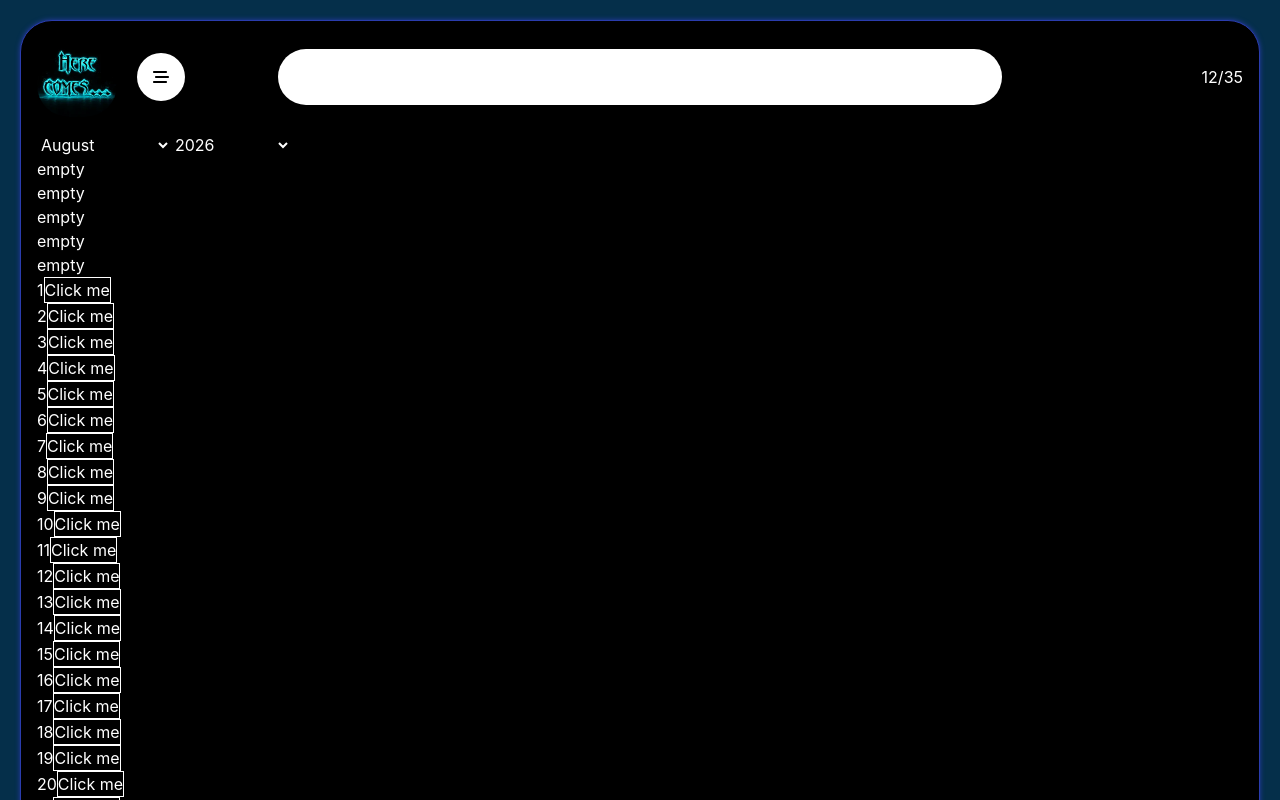
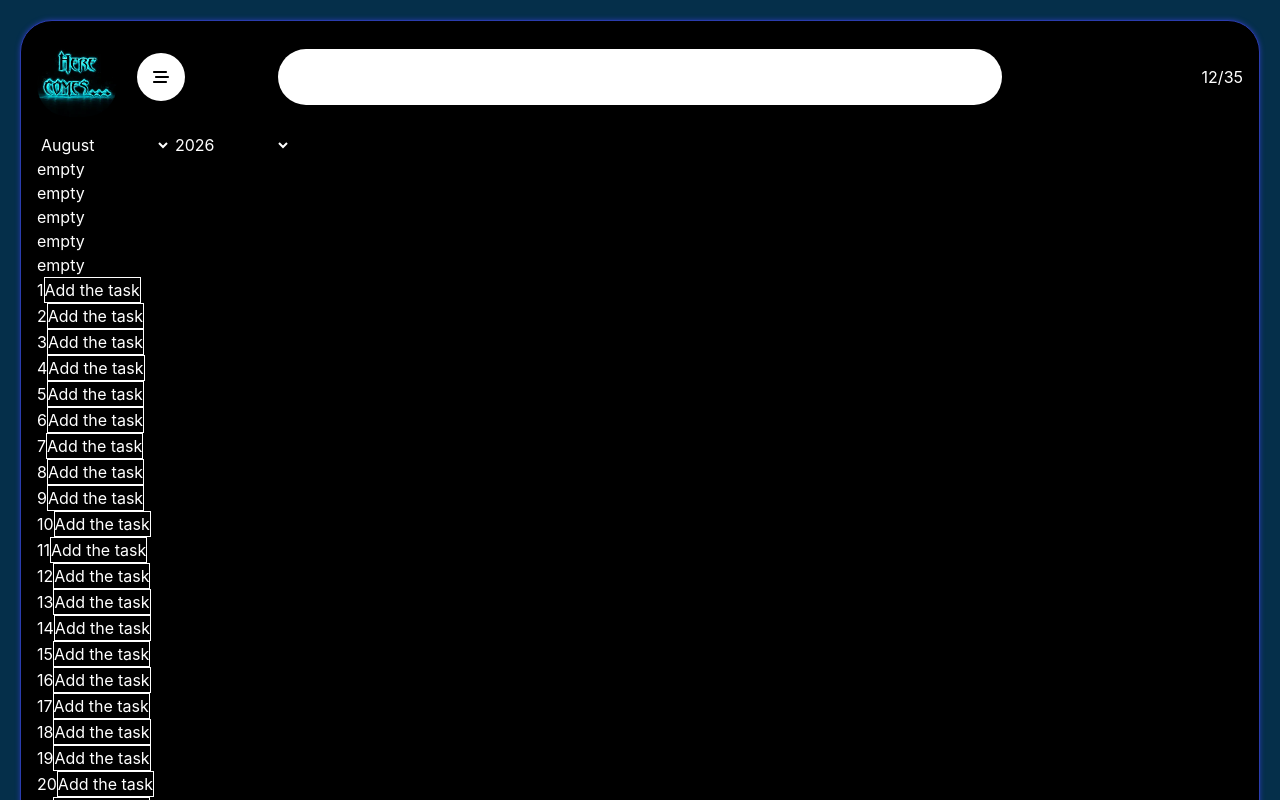
Before and after one commit to herecomes/todoList, a React (Vite) app: page / in a window 1280 px wide. Shown: the top 800 px of the page. Built offline with nearby package versions, Linux system fonts and the light colour scheme.

Commit message:
Bug fixes, and start of Editing popup

```diff
--- a/src/App.tsx
+++ b/src/App.tsx
@@ -8,14 +8,20 @@ import { TaskStatsProvider } from './context/TaskStatsContext.tsx'
 import { Weeks } from './components/Weeks.tsx'
 import { DateProvider } from './context/DateContext.tsx'
 import { useState } from 'react'
-import { TodoModal } from './components/TodoModal.tsx'
+import { TodoAddModal } from './components/TodoAddModal.tsx'
+import { TodoEditModal } from './components/TodoEditModal.tsx'
 
 function App() {
   const [isModalOpen, setIsModalOpen] = useState(false);
   const [selectedDate, setSelectedDate] = useState("");
+  const [selectedTaskId, setSelectedTaskId] = useState<number>();
 
-  const handleOpenModal = (d: string) => {
+  const handleOpenAddModal = (d: string) => {
     setSelectedDate(d);
+    setIsModalOpen(true);
+  }
+  const handleOpenEditModal = (d:number) => {
+    setSelectedTaskId(d);
     setIsModalOpen(true);
   }
   const handleCloseModal = () => {
@@ -31,12 +37,13 @@ function App() {
               <Header className="pb-4 flex flex-row justify-between" />
               <div className="flex-grow text-white">
                 <DateSelector />
-                <Weeks handleOpenModal={handleOpenModal}/>
+                <Weeks handleOpenAddModal={handleOpenAddModal} handleOpenEditModal={handleOpenEditModal}/>
               </div>
               <Footer className="pt-4 flex flex-col justify-center items-center text-white" />
             </div>
             <div className="modal">
-              <TodoModal isModalOpen={isModalOpen} selectedDate={selectedDate} handleCloseModal={handleCloseModal}/>
+              <TodoAddModal isModalOpen={isModalOpen} selectedDate={selectedDate} handleCloseModal={handleCloseModal}/>
+              <TodoEditModal isModalOpen={isModalOpen} selectedTaskId={selectedTaskId} handleCloseModal={handleCloseModal}/>
             </div>
           </ErrorBoundary>
         </DateProvider>
--- a/src/components/TodoModal.tsx
+++ b/src/components/TodoAddModal.tsx
@@ -6,10 +6,10 @@ type TodoModalType = {
     handleCloseModal: () => void
 }
 
-export const TodoModal = ({ isModalOpen, selectedDate, handleCloseModal }: TodoModalType) => {
+export const TodoAddModal = ({ isModalOpen, selectedDate, handleCloseModal }: TodoModalType) => {
     const {tasks,addTask} = useTasks();
 
-    if (!isModalOpen) return null
+    if (!isModalOpen || (isModalOpen && !selectedDate)) return null
     console.log(selectedDate);
 
     const idOfLastTask = tasks.length ? tasks[tasks.length - 1].id + 1 : 0;
--- /dev/null
+++ b/src/components/TodoEditModal.tsx
@@ -0,0 +1,47 @@
+import { useTasks } from "../context/TaskContext"
+
+type TodoModalType = {
+    isModalOpen: boolean,
+    selectedTaskId: number | undefined,
+    handleCloseModal: () => void
+}
+
+export const TodoEditModal = ({ isModalOpen, selectedTaskId, handleCloseModal }: TodoModalType) => {
+    const {tasks} = useTasks();
+
+    if (!isModalOpen || (isModalOpen && selectedTaskId === null || undefined)) return null
+    console.log(selectedTaskId);
+
+    const selectedTask = tasks[selectedTaskId!]
+
+    // const idOfLastTask = tasks.length ? tasks[tasks.length - 1].id + 1 : 0;
+
+    // const taskSubmit = (e: React.SubmitEvent<HTMLFormElement>) => {
+    //     e.preventDefault();
+    //     console.log(e);
+
+
+    //     addTask({
+    //         id: idOfLastTask,
+    //         date: selectedDate,
+    //         name: e.currentTarget.taskTitle.value,
+    //         descr: e.currentTarget.descr.value,
+    //         done: e.currentTarget.done.checked
+    //     })
+    //     handleCloseModal();
+    // }
+
+    return (
+        <div className="border border-white p-5 relative">
+            <form className="flex gap-2 text-white">
+                <input className="border border-white" type="text" name="taskTitle" id="taskTitle" value={selectedTask.name}/>
+                <textarea name="descr" id="descr" className="border border-white" value={selectedTask.descr}></textarea>
+                <input type="checkbox" name="done" id="done" checked={selectedTask.done}/>
+                <label htmlFor="done">Is it done?</label>
+                <button>Submit</button>
+            </form>
+            <span className="border border-white text-white absolute top-0 right-0" onClick={handleCloseModal}>close</span>
+        </div>
+
+    )
+}
--- a/src/components/Weeks.tsx
+++ b/src/components/Weeks.tsx
@@ -1,11 +1,14 @@
 import { useDate } from "../context/DateContext";
 import { DateTime } from "luxon";
+import { useTasks } from "../context/TaskContext";
 
 type WeeksProps = {
-    handleOpenModal: (d: string) => void;
+    handleOpenAddModal: (d: string) => void,
+    handleOpenEditModal: (d: number) => void;
 };
-export const Weeks = ({handleOpenModal}: WeeksProps) => {
+export const Weeks = ({handleOpenAddModal,handleOpenEditModal}: WeeksProps) => {
     const {monthIndex, year} = useDate();
+    const {tasks} = useTasks();
 
     const daysCalc = (new Date(year, monthIndex + 1, 0)).getDate();
     const daysArr = Array.from({ length: daysCalc }, (_, i) => i);
@@ -14,8 +17,21 @@ export const Weeks = ({handleOpenModal}: WeeksProps) => {
     const clickedDate = (i: number) => {
         // const dateClicked = new Date(year, monthIndex, i);
         const dateClicked = DateTime.local(year, monthIndex + 1, i).toISO();
-        handleOpenModal(dateClicked ? dateClicked : DateTime.now().toISO());
+        handleOpenAddModal(dateClicked ? dateClicked : DateTime.now().toISO());
     }
+    const toDoEachDay = (d: number) => {
+        const passed = DateTime.local(year, monthIndex + 1, d);
+        const dayTasks = tasks.filter(t => {
+            const stored = DateTime.fromJSDate(new Date(t.date));
+            return stored.hasSame(passed, 'day')
+        });
+
+        return (
+            dayTasks.map((t) => {
+                return (<div key={t.id} onClick={() => handleOpenEditModal(t.id)}>{t.name}</div>);
+            })
+        );
+    };
     return (
         <section id="weeks">
             {
@@ -30,7 +46,8 @@ export const Weeks = ({handleOpenModal}: WeeksProps) => {
                             return (
                                 <div className="day" key={i}>
                                     {d + 1}
-                                    <button className="border border-white" onClick={() => clickedDate(d + 1)}>Click me</button>
+                                    {toDoEachDay(d + 1)}
+                                    <button className="border border-white add-todo" onClick={() => clickedDate(d + 1)}>Add the task</button>
                                 </div>
                             )
                         })
--- a/src/context/TaskContext.tsx
+++ b/src/context/TaskContext.tsx
@@ -26,8 +26,9 @@ export const TasksProvider = ({ children }: { children: React.ReactNode }) => {
     try{
       const parsed = JSON.parse(stored);
       return parsed.map((p: Task) => {
-        const d = DateTime.fromISO(p.date).toJSDate();
-        return {...p, date: isNaN(d.getTime()) ? new Date() : d}
+        const parsedDate = p.date;
+        const newDate = DateTime.now().toISO()
+        return {...p, date: parsedDate ? parsedDate : newDate}
       });
     } catch {
       return []
```
